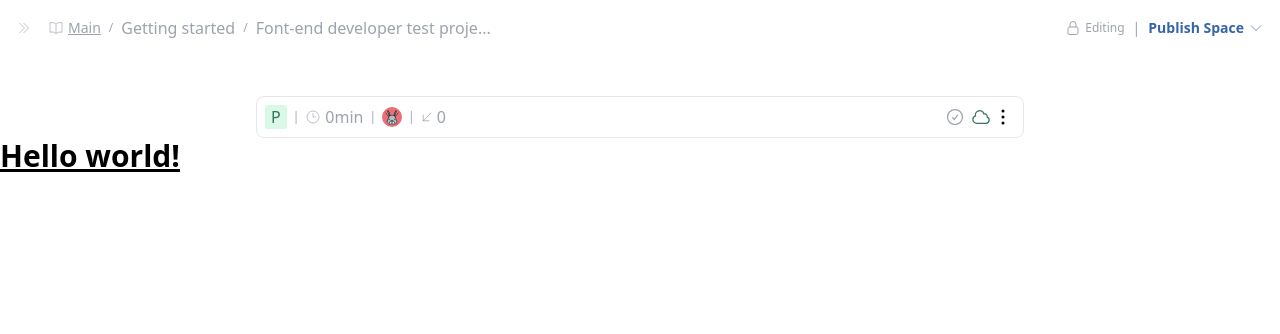
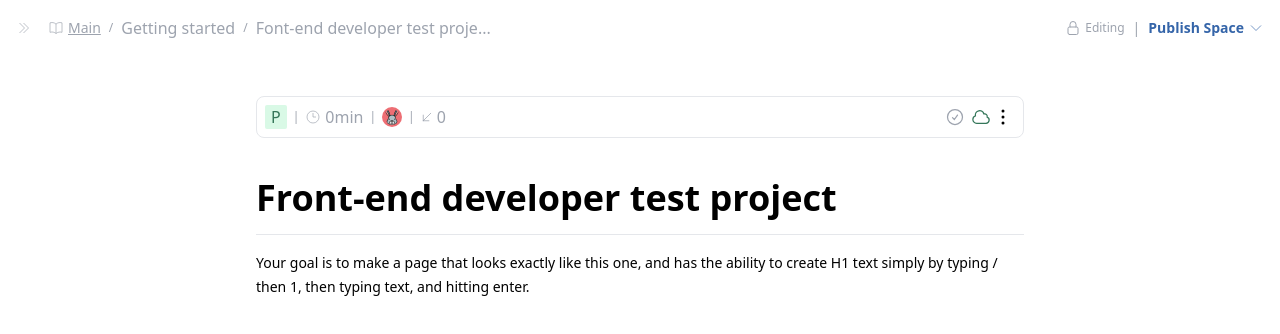
Before and after one commit to BenMukebo/front-end-test-helpjuice, a website: page dist/index.html in a window 1280 px wide. Drawn offline with Linux system fonts and the light colour scheme.

Commit message:
Add the title header and paragragh text

```diff
--- a/dist/index.html
+++ b/dist/index.html
@@ -109,10 +109,25 @@
         </div>
       </div>
     </section>
+
+    <section class="w-11/12 max-w-[768px] mx-auto mt-10">
+      <div class="w-full mb-4">
+        <h1 class="text-4xl font-bold border-b-[1.5px] border-[#e5e7eb] pb-4">
+          Front-end developer test project
+        </h1>
+        <!-- <div class="block w-full h-[10px] bg-[#e5e7eb] "></div> -->
+      </div>
+      <p class="text-sm leading-6">
+        Your goal is to make a page that looks exactly like this one,
+        and has the ability to create H1 text simply by typing / then 1,
+        then typing text, and hitting enter.
+      </p>
+    </section>
+
+    <section>
+
+    </section>
   </main>
-  <h1 class="text-3xl font-bold underline">
-    Hello world!
-  </h1>
 </body>
 
 </html>
```
Also changed, not shown: dist/output.css.
